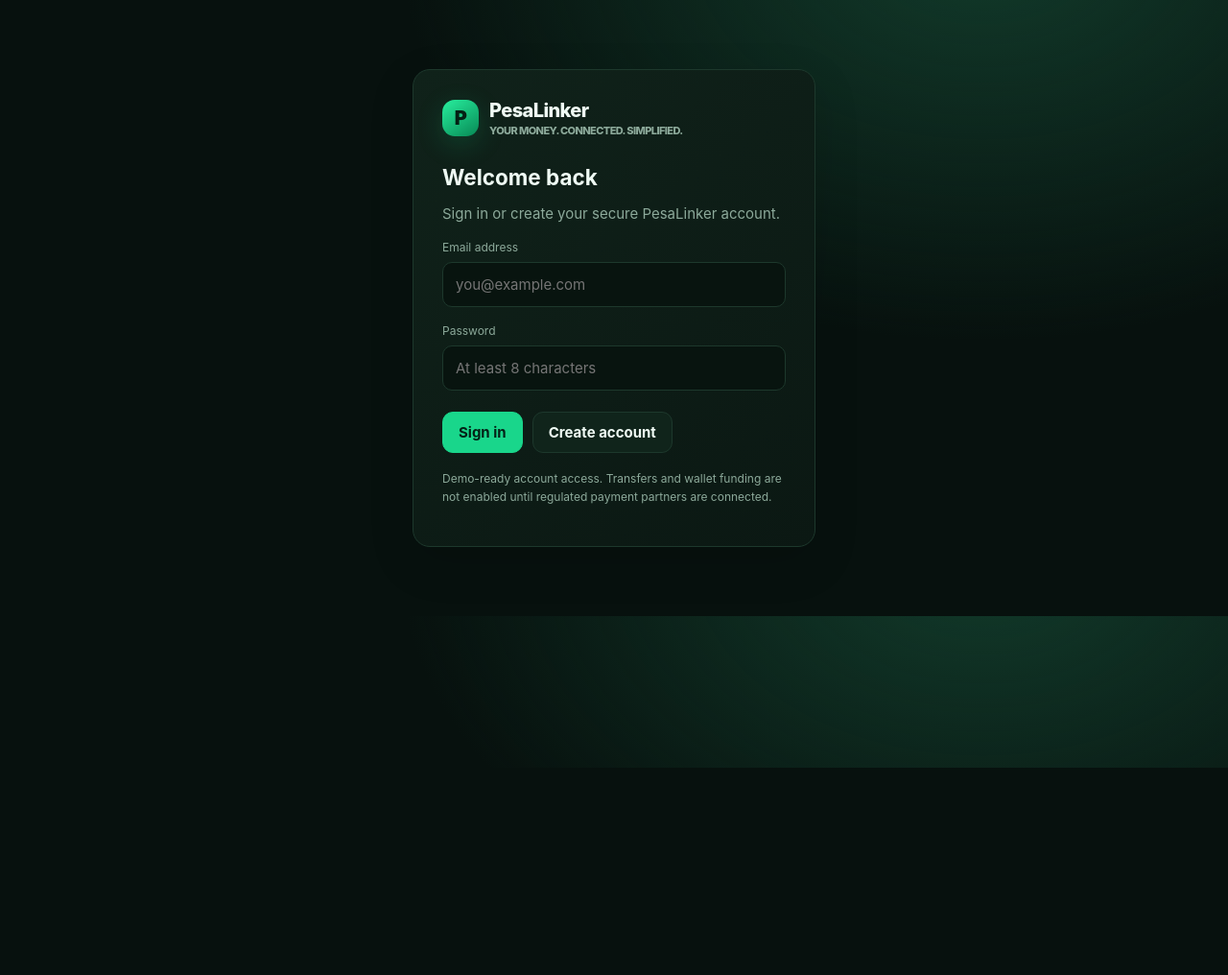
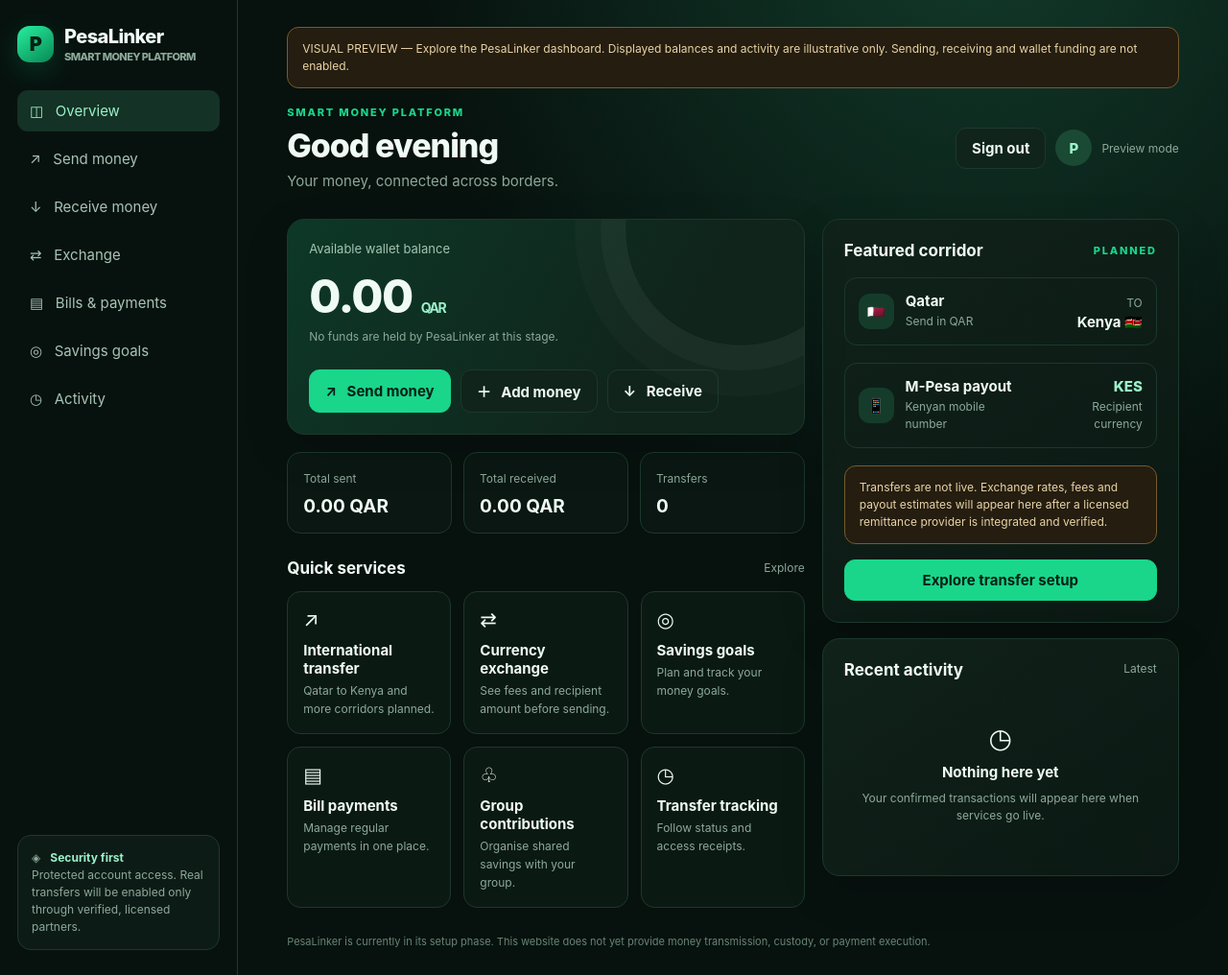
Before and after one commit to Trust254/pesalinker, a plain HTML site: page index.html in a window 1280 px wide. Shown: the whole page at 96% size. Before the commit the page ends 800 px from the top, so only its background shows below. Drawn offline with nearby package versions, Linux system fonts and the light colour scheme.

Commit message:
Open PesaLinker directly in visual dashboard preview

```diff
--- a/index.html
+++ b/index.html
@@ -11,7 +11,7 @@
 @media(max-width:850px){.app{grid-template-columns:1fr}.side{display:none}main{padding:22px 16px 90px}.grid{grid-template-columns:1fr}.featuregrid{grid-template-columns:1fr 1fr}.stats{grid-template-columns:1fr 1fr}.top{align-items:flex-start}.mobilebar{display:flex!important;position:fixed;bottom:0;left:0;right:0;background:#08130ff2;border-top:1px solid var(--line);justify-content:space-around;padding:11px 4px;z-index:5}.mobilebar button{background:none;border:0;color:#a8c3b4;font-size:11px}.mobilebar span{display:block;font-size:18px;margin-bottom:3px}}@media(max-width:430px){.featuregrid{grid-template-columns:1fr}.profile .name{display:none}}
 </style></head>
 <body>
-<div id="auth" class="auth card">
+<div id="auth" class="auth card hidden">
 <div class="brand"><div class="logo">P</div><div>PesaLinker<div class="tag">YOUR MONEY. CONNECTED. SIMPLIFIED.</div></div></div>
 <h2 style="margin:28px 0 5px">Welcome back</h2><p class="sub">Sign in or create your secure PesaLinker account.</p>
 <label>Email address</label><input id="email" type="email" autocomplete="email" placeholder="you@example.com">
@@ -19,11 +19,11 @@
 <div style="display:flex;gap:10px;margin-top:8px"><button class="btn primary" id="signin">Sign in</button><button class="btn" id="signup">Create account</button></div>
 <p class="small" style="margin-top:18px">Demo-ready account access. Transfers and wallet funding are not enabled until regulated payment partners are connected.</p>
 </div>
-<div id="app" class="app hidden">
+<div id="app" class="app">
 <aside class="side"><div class="brand"><div class="logo">P</div><div>PesaLinker<div class="tag">SMART MONEY PLATFORM</div></div></div>
 <nav class="nav"><button class="active">◫ &nbsp; Overview</button><button onclick="showInfo('Send money')">↗ &nbsp; Send money</button><button onclick="showInfo('Receive money')">↓ &nbsp; Receive money</button><button onclick="showInfo('Exchange rates')">⇄ &nbsp; Exchange</button><button onclick="showInfo('Bills & payments')">▤ &nbsp; Bills & payments</button><button onclick="showInfo('Savings goals')">◎ &nbsp; Savings goals</button><button onclick="showInfo('Activity')">◷ &nbsp; Activity</button></nav>
 <div class="secure">◈ &nbsp; <b>Security first</b><br>Protected account access. Real transfers will be enabled only through verified, licensed partners.</div></aside>
-<main><div class="top"><div><div class="eyebrow">SMART MONEY PLATFORM</div><div class="h1">Good evening<span id="userGreeting"></span></div><div class="sub">Your money, connected across borders.</div></div><div class="profile"><button class="btn" id="signout">Sign out</button><div class="avatar" id="avatar">P</div><div class="name" id="userEmail" style="font-size:12px;color:var(--muted)"></div></div></div>
+<main><div class="notice" style="margin:0 0 18px">VISUAL PREVIEW — Explore the PesaLinker dashboard. Displayed balances and activity are illustrative only. Sending, receiving and wallet funding are not enabled.</div><div class="top"><div><div class="eyebrow">SMART MONEY PLATFORM</div><div class="h1">Good evening<span id="userGreeting"></span></div><div class="sub">Your money, connected across borders.</div></div><div class="profile"><button class="btn" id="signout">Sign out</button><div class="avatar" id="avatar">P</div><div class="name" id="userEmail" style="font-size:12px;color:var(--muted)"></div></div></div>
 <div class="grid"><section><div class="card balance"><div class="cardlabel">Available wallet balance</div><div class="amount">0.00 <span class="currency">QAR</span></div><div class="small">No funds are held by PesaLinker at this stage.</div><div class="actions"><button class="btn primary" onclick="showInfo('Send money')">↗ &nbsp; Send money</button><button class="btn" onclick="showInfo('Add money')">＋ &nbsp; Add money</button><button class="btn" onclick="showInfo('Receive money')">↓ &nbsp; Receive</button></div></div>
 <div class="stats"><div class="stat"><span class="small">Total sent</span><strong>0.00 QAR</strong></div><div class="stat"><span class="small">Total received</span><strong>0.00 QAR</strong></div><div class="stat"><span class="small">Transfers</span><strong>0</strong></div></div>
 <div class="sectionhead"><h2>Quick services</h2><span class="small">Explore</span></div><div class="featuregrid"><div class="feature"><div class="ico">↗</div><strong>International transfer</strong><div class="small">Qatar to Kenya and more corridors planned.</div></div><div class="feature"><div class="ico">⇄</div><strong>Currency exchange</strong><div class="small">See fees and recipient amount before sending.</div></div><div class="feature"><div class="ico">◎</div><strong>Savings goals</strong><div class="small">Plan and track your money goals.</div></div><div class="feature"><div class="ico">▤</div><strong>Bill payments</strong><div class="small">Manage regular payments in one place.</div></div><div class="feature"><div class="ico">♧</div><strong>Group contributions</strong><div class="small">Organise shared savings with your group.</div></div><div class="feature"><div class="ico">◷</div><strong>Transfer tracking</strong><div class="small">Follow status and access receipts.</div></div></div></section>
@@ -39,7 +39,7 @@ const client=window.supabase.createClient(SUPABASE_URL,SUPABASE_KEY);
 const $=id=>document.getElementById(id);
 function toast(t){$('toast').textContent=t;$('toast').classList.remove('hidden');setTimeout(()=>$('toast').classList.add('hidden'),3500)}
 function showInfo(t){toast(t+' is not active yet. A licensed payment partner and compliance setup are required.')}
-function showUser(s){$('auth').classList.toggle('hidden',!!s);$('app').classList.toggle('hidden',!s);if(s){$('userEmail').textContent=s.email||'Account';$('avatar').textContent=(s.email||'P').charAt(0).toUpperCase();$('userGreeting').textContent=', '+((s.email||'').split('@')[0]||'');}}
+function showUser(s){$('auth').classList.add('hidden');$('app').classList.remove('hidden');if(s){$('userEmail').textContent=s.email||'Account';$('avatar').textContent=(s.email||'P').charAt(0).toUpperCase();$('userGreeting').textContent=', '+((s.email||'').split('@')[0]||'');}else{$('userEmail').textContent='Preview mode';$('avatar').textContent='P';$('userGreeting').textContent='';}}
 async function refresh(){const {data:{session}}=await client.auth.getSession();showUser(session?.user||null)}
 $('signin').onclick=async()=>{const {error}=await client.auth.signInWithPassword({email:$('email').value,password:$('password').value});if(error)toast(error.message);else refresh()};
 $('signup').onclick=async()=>{const {data,error}=await client.auth.signUp({email:$('email').value,password:$('password').value});if(error)toast(error.message);else toast(data.session?'Account created.':'Check your email to confirm your account.')};
```
